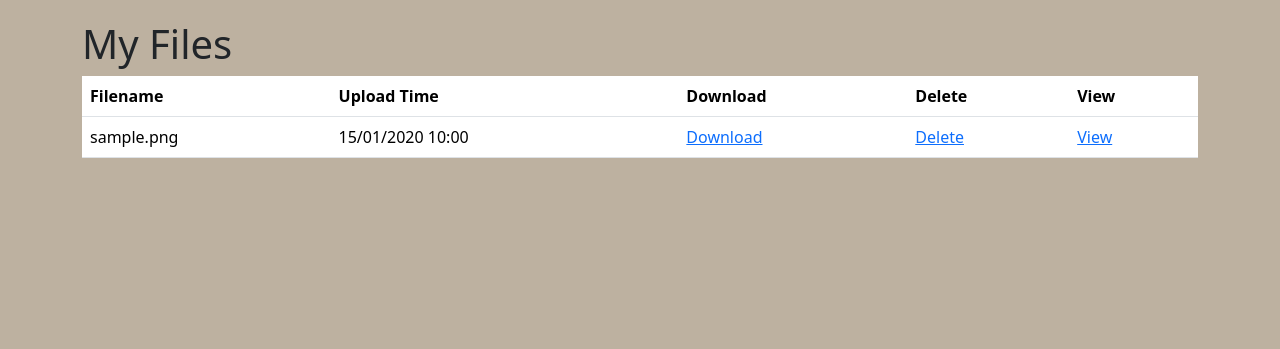
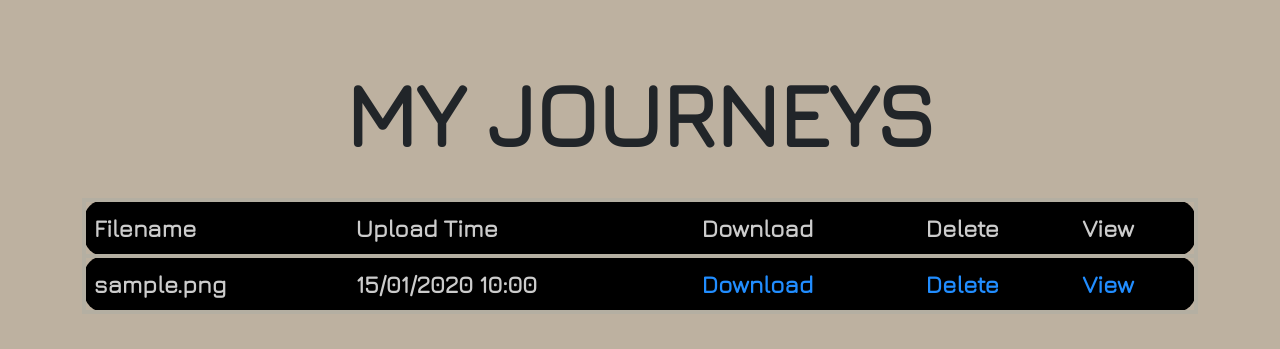
Before and after one commit to Mace62/GPSTracker, a Flask app: page /myfiles in a window 1280 px wide. Shown: the part 88-437 px from the top of the page. Run offline with Flask 2, Linux system fonts and the light colour scheme; a user stored in the database is signed in; tables that the repository leaves empty hold one stand-in row (values such as "Sample post"); some libraries are stand-ins or nearby versions.

Commit message:
added UI for displaying list of users journeys

```diff
--- a/app/forms.py
+++ b/app/forms.py
@@ -43,4 +43,4 @@ class UploadForm(FlaskForm):
         FileRequired(),
         FileAllowed(['gpx'], 'Only GPX files can be uploaded!')
     ])
-    submit = SubmitField('Upload')
+    submit = SubmitField('UPLOAD')
--- a/app/templates/base.html
+++ b/app/templates/base.html
@@ -36,8 +36,8 @@
             <div class="collapse navbar-collapse justify-content-end" id="navbarSupportedContent">
                 <ul class="navbar-nav">
                     <li class="nav-item"><a class="nav-link" href="/"><strong>Home</strong></a></li>
-                    <li class="nav-item"><a class="nav-link" href="#"><strong>Upload</strong></a></li>
-                    <li class="nav-item"><a class="nav-link" href="#"><strong>Journeys</strong></a></li>
+                    <li class="nav-item"><a class="nav-link" href="/upload"><strong>Upload</strong></a></li>
+                    <li class="nav-item"><a class="nav-link" href="/myfiles"><strong>Journeys</strong></a></li>
                     <li class="nav-item"><a class="nav-link" href="/profile"><strong>Profile</strong></a></li>
                     <li class="nav-item"><a class="nav-link" href="/logout"><strong>Logout</strong></a></li>
 
--- a/app/templates/list_files.html
+++ b/app/templates/list_files.html
@@ -1,7 +1,66 @@
 {% extends "base.html" %}
 
 {% block content %}
-    <h1>My Files</h1>
+    <style>
+    h1 {
+        margin-top: 40px;
+        margin-bottom: 30px;
+        text-align: center;
+        font-family: Jura;
+        font-size: 90px;
+        font-weight: bolder;
+    }
+    .table {
+        width: 100%;
+        margin: auto;
+        margin-top: 20px;
+        margin-bottom: 20px;
+        border-collapse: collapse;
+        border-radius:6px;
+    }
+
+    .table tr {
+    border: 4px solid #B4AFA2; /* Add a border to each row */
+    border-radius:20px; /* Add rounded edges to each row */
+    }
+
+    .table th,
+    .table td {
+
+        padding: 8px;
+        text-align: left;
+        font-size: x-large;
+        font-family: Jura;
+        font-weight: 900;
+        background-color: #000000;
+        color: #ccc;
+    }
+
+    .table th {
+        background-color: #000000;
+        color: #ccc;
+    }
+
+    .table a {
+        text-decoration: none;
+        color: rgb(33, 141, 255);
+    }
+        /* Rounded corners for the first column */
+    .table td:first-child,
+    .table th:first-child {
+        border-top-left-radius: 20px;
+        border-bottom-left-radius: 20px;
+    }
+
+    /* Rounded corners for the last column */
+    .table td:last-child,
+    .table th:last-child {
+        border-top-right-radius: 20px;
+        border-bottom-right-radius: 20px;
+    }
+    </style>
+
+    <h1>MY JOURNEYS</h1>
     {% if file_entries %}
         <table class="table">
             <thead>
--- a/app/views.py
+++ b/app/views.py
@@ -428,6 +428,7 @@ def upload_file():
         for field, errors in form.errors.items():
             for error in errors:
                 flash(error, 'danger')
+
     return render_template('upload.html', form=form)
 
 
@@ -489,45 +490,44 @@ def generate_map(filename):
     colors = ["blue", "red", "green", "orange", "purple"]
     # create a feature group for tracks
     stats = {}
-    for i, track in enumerate(tracks):
-        fg_tracks = folium.FeatureGroup(name=track.name).add_to(run_map)
-        track_points = models.GPXTrackPoint.query.filter_by(
-            track_id=track.id).all()
+    elevation_data = []
+    if tracks:
+        for i, track in enumerate(tracks):
+            fg_tracks = folium.FeatureGroup(name=track.name).add_to(run_map)
+            track_points = models.GPXTrackPoint.query.filter_by(
+                track_id=track.id).all()
 
-        # create a list of coordinates for the trackpoints
-        track_coords = [[point.latitude, point.longitude]
-                        for point in track_points]
-        # create a polyline with a different color for each track
-        folium.PolyLine(track_coords, color=colors[i % len(colors)],
-                        weight=4.5, opacity=1).add_to(fg_tracks)
+            # create a list of coordinates for the trackpoints
+            track_coords = [[point.latitude, point.longitude]
+                            for point in track_points]
+            # create a polyline with a different color for each track
+            folium.PolyLine(track_coords, color=colors[i % len(colors)],
+                            weight=4.5, opacity=1).add_to(fg_tracks)
 
-        stats[track.name] = 'STATS'
+            stats[track.name] = 'STATS'
 
-        # Calculate total distance for this track
-        total_distance = total_distance_for_gpx(track_points)
-        stats[f"Total distance  {track.name}"] = "{:.2f} km".format(total_distance)
+            # Calculate total distance for this track
+            total_distance = total_distance_for_gpx(track_points)
+            stats[f"Total distance  {track.name}"] = "{:.2f} km".format(total_distance)
 
-        # Calculate total time for this track
-        total_time = total_time_for_gpx(track_points)
-        stats[f"Total time  {track.name}"] = "{} hrs".format(total_time)
+            # Calculate total time for this track
+            total_time = total_time_for_gpx(track_points)
+            stats[f"Total time  {track.name}"] = "{} hrs".format(total_time)
 
-        # Calculate average speed for this track
-        average_speed = average_speed_for_gpx(track_points)
-        stats[f"Average Speed  {track.name}"] = "{:.2f} km/h".format(average_speed)
+            # Calculate average speed for this track
+            average_speed = average_speed_for_gpx(track_points)
+            stats[f"Average Speed  {track.name}"] = "{:.2f} km/h".format(average_speed)
 
-            # Calculate total elevation gain for this track
-        total_elevation_gain = 0
-        previous_elevation = track_points[0].elevation
-        for point in track_points:
-            if point.elevation > previous_elevation:
-                total_elevation_gain += point.elevation - previous_elevation
-            previous_elevation = point.elevation
-        stats[f"Total elevation gain  {track.name}"] = "{:.2f} ft".format(total_elevation_gain)
+                # Calculate total elevation gain for this track
+            total_elevation_gain = 0
+            previous_elevation = track_points[0].elevation
+            for point in track_points:
+                if point.elevation > previous_elevation:
+                    total_elevation_gain += point.elevation - previous_elevation
+                previous_elevation = point.elevation
+            stats[f"Total elevation gain  {track.name}"] = "{:.2f} ft".format(total_elevation_gain)
 
-        # Calculate elevation data
-        elevation_data = []
-        for track in tracks:
-            track_points = models.GPXTrackPoint.query.filter_by(track_id=track.id).all()
+            # Calculate elevation data
             elevation_data.append({
                 'name': track.name,
                 'elevation': [point.elevation for point in track_points]
@@ -557,6 +557,7 @@ def generate_map(filename):
 
     # Redirect to the route that will serve the map
     return stats, elevation_data
+
 
 
 @app.route('/check_map_status/<filename>')
@@ -655,6 +656,10 @@ def total_distance_for_gpx(gpx_points):
 def total_time_for_gpx(gpx_points):
     start_time = gpx_points[0].time
     end_time = gpx_points[-1].time
+
+    if start_time is None or end_time is None:
+        return timedelta(seconds=0)
+
     total_time = end_time - start_time
     return total_time
 
@@ -663,9 +668,17 @@ def total_time_for_gpx(gpx_points):
 
 def average_speed_for_gpx(gpx_points):
     total_distance = total_distance_for_gpx(gpx_points)
-    total_time_seconds = total_time_for_gpx(gpx_points).total_seconds()
+    total_time = total_time_for_gpx(gpx_points)
+
+    if total_time is None or total_time.total_seconds() == timedelta(seconds=0):
+        return 0
+
+    total_time_seconds = total_time.total_seconds()
+
     # Convert total time to hours
     total_time_hours = total_time_seconds / 3600
+
     # Calculate average speed in km/h
-    average_speed = total_distance / total_time_hours
+    average_speed = total_distance / total_time_hours if total_time_hours != 0 else 0
+
     return average_speed
```
Also changed, not shown: app/templates/upload.html (+34 -1 lines), app/templates/view_map.html (+8 -1 lines).
